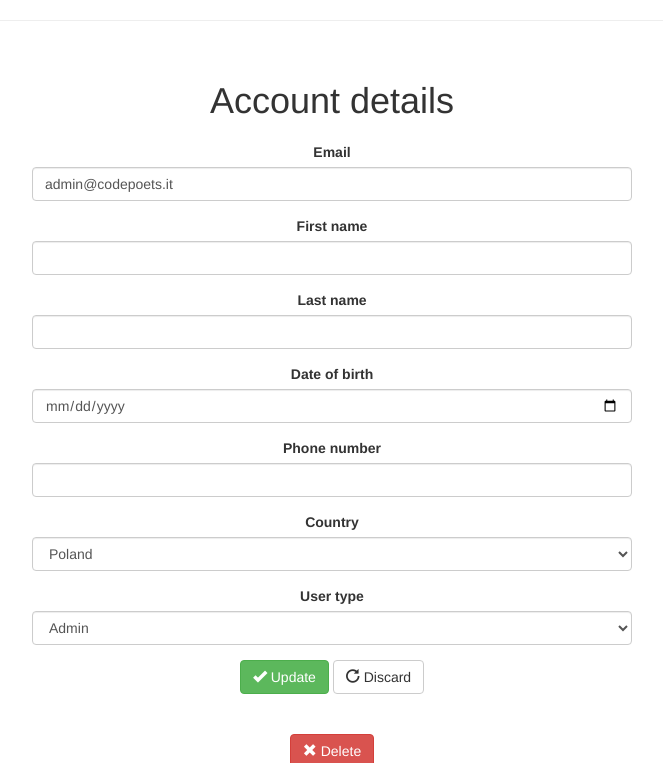
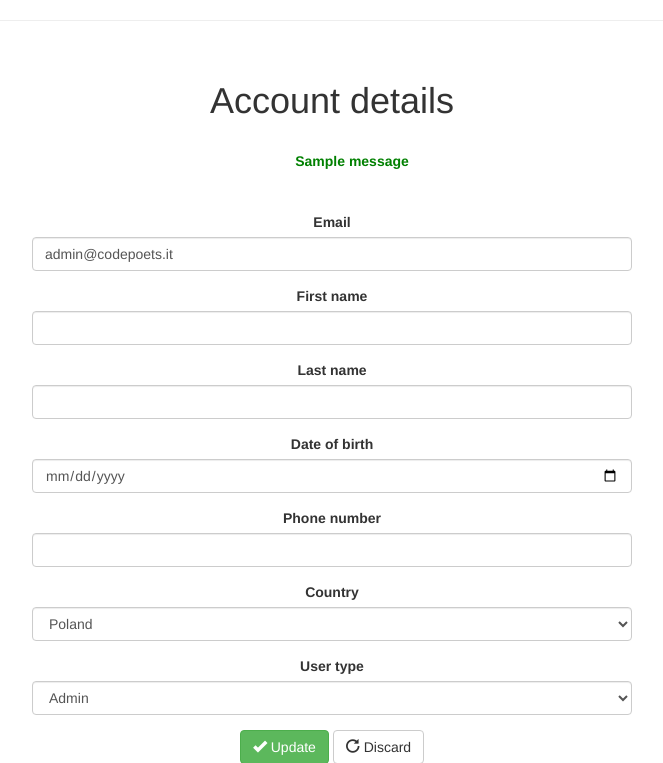
Before and after one commit to Code-Poets/sheetstorm, a Django app: page /user/1/ in a window 1280 px wide. Shown: the part 70-833 px from the top of the page, without its empty margins (308-971 px from the left). Run offline with Django 3.2, Linux system fonts and the light colour scheme; a user stored in the database is signed in; data comes from the database, SQL or seed files in the repository; tables that the repository leaves empty hold one stand-in row (values such as "Sample post"); one stand-in notice (Sample message) is shown; parts of the project's set-up code (start-up, migrations or seed data) failed here and were passed over; some libraries are stand-ins or nearby versions.

Commit message:
Added confirmation messages for successfully updated user

```diff
--- a/users/common/strings.py
+++ b/users/common/strings.py
@@ -1,6 +1,10 @@
 # pylint: disable=line-too-long
 from django.utils.translation import ugettext_lazy
 from users.common import constants
+
+
+class ConfirmationMessages:
+    SUCCESSFUL_UPDATE_USER_MESSAGE = ugettext_lazy('Account has been successfully updated!')
 
 
 class PermissionsMessage:
--- a/users/templates/user_update.html
+++ b/users/templates/user_update.html
@@ -15,6 +15,16 @@
 
           <div class="panel-heading">
             <h1>Account details</h1>
+            <br>
+            {% if messages %}
+            <ul class="messages" style="list-style-type: none;">
+                {% for message in messages %}
+                <li><font color="green"><b>{{ message }}</b></font></li>
+                {% endfor %}
+            </ul>
+            {% endif %}
+            <br>
+
           </div>
             <form class="form-horizonal" action="{% url 'custom-user-update' pk=user.pk %}" method="POST">
               {% csrf_token %}
--- a/users/views.py
+++ b/users/views.py
@@ -6,12 +6,14 @@ from rest_framework.response import Response
 from rest_framework.reverse import reverse
 from rest_framework.views import APIView
 
+from django.contrib import messages
 from django.contrib.auth.decorators import login_required
 from django.shortcuts import get_object_or_404
 from django.shortcuts import redirect
 from django.shortcuts import render
 
 from users.common.fields import Action
+from users.common.strings import ConfirmationMessages
 from users.models import CustomUser
 from users.permissions import AuthenticatedAdmin
 from users.permissions import AuthenticatedAdminOrUser
@@ -194,6 +196,7 @@ class UserUpdate(APIView):
                 'errors': serializer.errors,
             })
         serializer.save()
+        messages.success(request, ConfirmationMessages.SUCCESSFUL_UPDATE_USER_MESSAGE)
         return redirect('custom-user-update', pk=pk)
 
 
@@ -222,7 +225,8 @@ class UserDetail(APIView):
                 'errors': serializer.errors,
             })
         serializer.save()
-        return redirect('custom-users-list')
+        messages.success(request, ConfirmationMessages.SUCCESSFUL_UPDATE_USER_MESSAGE)
+        return redirect('custom-users-detail', pk=pk)
 
 
 def delete_account(request, pk):
```
